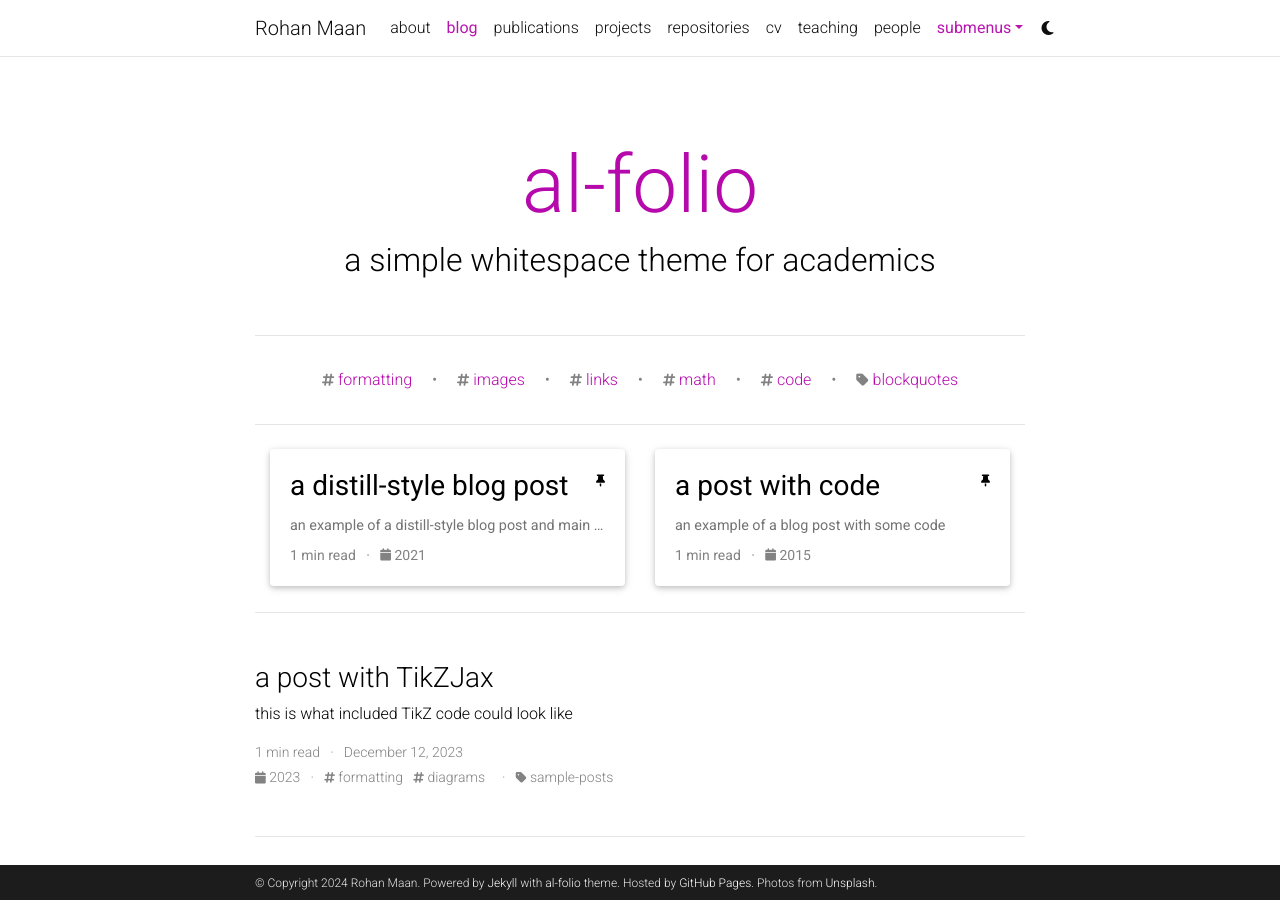
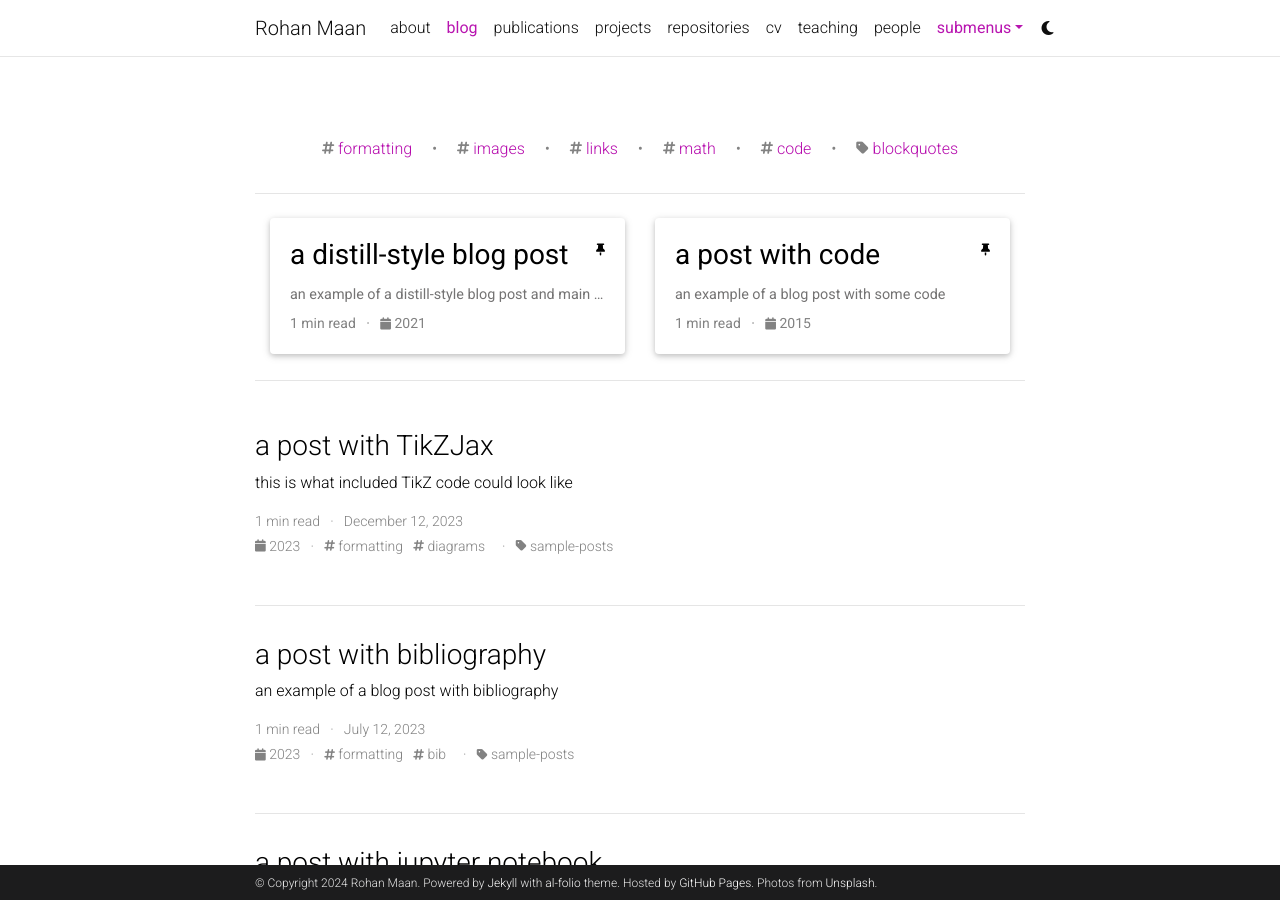
Before and after one commit to whosthemaan/whosthemaan.github.io, a Jekyll site: the page built from _pages/blog.md, in a window 1280 px wide and 900 px high. Built offline with Jekyll 4.4.1, drawn with Linux system fonts in a browser that asks for light colours; the list of posts is cut into pages by our own code; comment, search, counter and statistics services are not loaded; a style sheet for code colours, icons or effects is not loaded.

```diff
--- a/_config.yml
+++ b/_config.yml
@@ -124,8 +124,8 @@
 # Blog
 # -----------------------------------------------------------------------------
 
-blog_name: al-folio # blog_name will be displayed in your blog page
-blog_description: a simple whitespace theme for academics
+blog_name: # blog_name will be displayed in your blog page
+blog_description:
 permalink: /blog/:year/:title/
 
 # Pagination
```
Also changed, not shown: _bibliography/papers.bib (+8 -6 lines).
